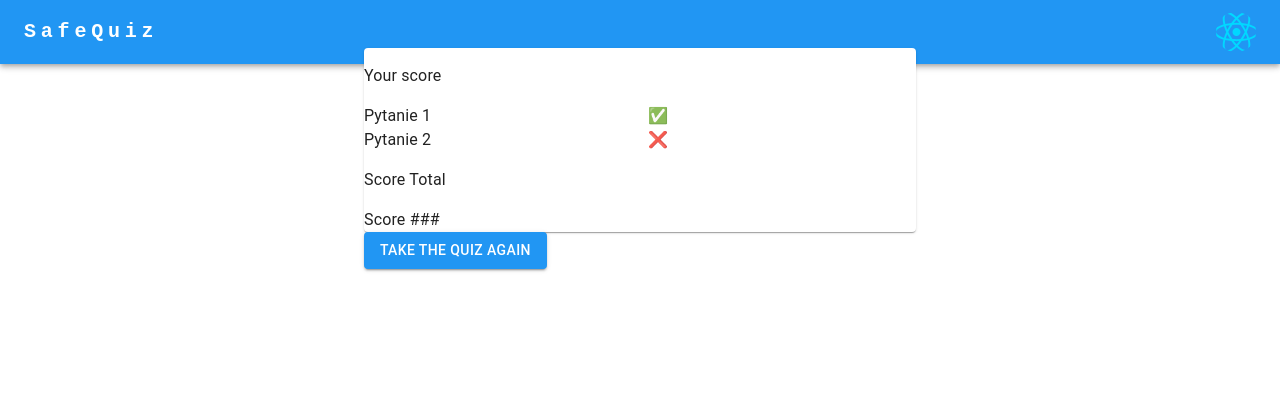
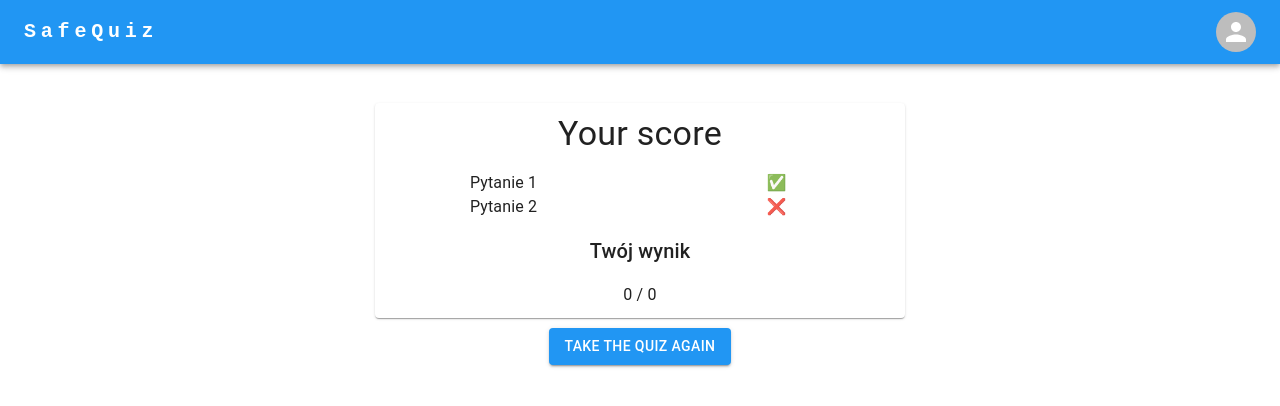
Before and after one commit to serpru/safe-quiz, a React (Vite) app: page /score in a window 1280 px wide. Shown: the top 406 px of the page. Built offline with nearby package versions, Linux system fonts and the light colour scheme.

Commit message:
Preparation for API

```diff
--- a/src/App.css
+++ b/src/App.css
@@ -9,7 +9,7 @@
 .quiz-question {
 }
 
-.quiz-question-body {
+.quiz-question-header {
   padding: 2% 2% 2% 2%;
 }
 
@@ -19,10 +19,17 @@
 }
 
 .quiz-button {
-  background-color: aquamarine;
   padding: 15px 15px 15px 15px;
   margin: 10% 10% 10% 10%;
 }
 
+.quiz-score {
+  padding: 2% 2% 2% 2%;
+}
+
+.quiz-score-body {
+  padding: 2% 0 2% 0;
+}
+
 body {
 }
--- a/src/components/Quiz.tsx
+++ b/src/components/Quiz.tsx
@@ -28,6 +28,46 @@ export default function Quiz() {
   const [question, setQuestion] = useState(question1);
   const [questionCounter, setQuestionCounter] = useState(1);
 
+  // Fetch, łączenie do API, prototyp
+  const [data, setData] = useState<Question | null>(null);
+  const [loading, setLoading] = useState(true);
+  const [error, setError] = useState(null);
+
+  useEffect(() => {
+    let body = new FormData();
+    body.append("id", questionCounter.toString());
+    fetch("https://pokeapi.co/api/v2/pokemon/ditto")
+      // dodać jako drugi argument (jak już będzie gotowe API {method: "POST",body: body,})
+      .then((response) => {
+        if (!response.ok) {
+          throw new Error(
+            `This is an HTTP error: The status is ${response.status}`
+          );
+        }
+        let questionFromAPI = {
+          body: "To jest pytanie z API",
+          answers: ["Fajnie", "Ok?", "Kłamstwo", "Modulo 7"],
+          userAnswer: 0,
+          correctAnswer: 0,
+        };
+        console.log("Pobranie pytania z API");
+        return JSON.stringify(questionFromAPI);
+      })
+      .then((actualData) => {
+        let obj: Question = JSON.parse(actualData);
+        setData(obj);
+        setError(null);
+      })
+      .catch((err) => {
+        setError(err.message);
+        setData(null);
+      })
+      .finally(() => {
+        setLoading(false);
+      });
+  }, [questionCounter]);
+  //######################################
+
   function getNextQuestion() {
     // GET pytanie z API
     console.log("Kolejne pytanie");
@@ -36,9 +76,13 @@ export default function Quiz() {
 
   return (
     <div className="quiz">
+      {loading && <div>Ładowanie pytania</div>}
+      {error && (
+        <div>{`There is a problem fetching the post data - ${error}`}</div>
+      )}
       {questionCounter <= numOfQuestions && (
         <QuizQuestion
-          question={question}
+          question={data}
           questionCounter={questionCounter}
           isLast={questionCounter === numOfQuestions}
           setQuestionCounter={setQuestionCounter}
--- a/src/components/QuizQuestion.tsx
+++ b/src/components/QuizQuestion.tsx
@@ -2,7 +2,7 @@ import { Button, Grid, Paper, Typography } from "@mui/material";
 import { Container } from "@mui/system";
 import Box from "@mui/system/Box";
 
-import { useState } from "react";
+import { useEffect, useState } from "react";
 import { Question } from "../models/Question";
 import QuizQuestionAnswer from "./QuizQuestionAnswer";
 import QuizQuestionAnswers from "./QuizQuestionAnswer";
@@ -10,7 +10,7 @@ import QuizQuestionHeader from "./QuizQuestionHeader";
 
 interface Props {
   questionCounter?: number;
-  question: Question;
+  question: Question | null;
   isLast: boolean;
   setQuestionCounter: (value: number) => void;
   getNextQuestion: () => void;
@@ -35,9 +35,9 @@ export default function QuizQuestion({
     //   userAnswer: answerIndex,
     // });
 
-    console.log("User answer " + question.userAnswer);
+    console.log("User answer " + question?.userAnswer);
     console.log("Answer index " + answerIndex);
-    if (question.userAnswer == question.correctAnswer) {
+    if (question?.userAnswer == question?.correctAnswer) {
       console.log("Odpowiedz poprawna!");
     }
   }
@@ -63,7 +63,7 @@ export default function QuizQuestion({
       <div className="quiz-question" key={questionCounter}>
         <div>
           <QuizQuestionHeader questionCounter={questionCounter}>
-            {question.body}
+            {question?.body}
           </QuizQuestionHeader>
         </div>
         <Box className="quiz-question-buttons">
@@ -73,7 +73,7 @@ export default function QuizQuestion({
             spacing={2}
             rowSpacing={2}
           >
-            {question.answers.map((answer, answerIndex) => (
+            {question?.answers.map((answer, answerIndex) => (
               <Grid item xs={6} key={answerIndex}>
                 <QuizQuestionAnswer
                   selectedItem={selectedItem}
--- a/src/components/QuizQuestionAnswer.tsx
+++ b/src/components/QuizQuestionAnswer.tsx
@@ -20,7 +20,7 @@ export default function QuizQuestionAnswer({
     <Box textAlign="center">
       <Button
         fullWidth
-        color={selectedItem === answerIndex ? "success" : "primary"}
+        color={"primary"}
         variant={selectedItem === answerIndex ? "contained" : "outlined"}
         onClick={() => onClick(answerIndex)}
       >
--- a/src/components/QuizScoreTable.tsx
+++ b/src/components/QuizScoreTable.tsx
@@ -1,5 +1,5 @@
-import { Button, Grid, Paper, Typography } from "@mui/material";
-import { useEffect } from "react";
+import { Box, Button, Grid, Paper, Typography } from "@mui/material";
+import { useEffect, useState } from "react";
 import { Question } from "../models/Question";
 
 let answerData: Question[] = [
@@ -27,6 +27,9 @@ interface Props {
 }
 
 export default function QuizScoreTable({ questions }: Props) {
+  const [correctScore, setCorrectScore] = useState<number>(0);
+  const [fullScore, setFullScore] = useState(0);
+
   function getDataFromAPI() {
     console.log("Pobieranie danych z API...");
   }
@@ -36,11 +39,19 @@ export default function QuizScoreTable({ questions }: Props) {
   }, []);
 
   return (
-    <>
-      <Paper elevation={1}>
-        <Grid container spacing={2}>
+    <div className="quiz quiz-score">
+      <Paper className="quiz-score-body" elevation={1}>
+        <Box textAlign="center">
+          <Grid
+            justifyContent={"space-evenly"}
+            container
+            rowSpacing={2}
+            spacing={2}
+          >
             <Grid item xs={12}>
-            <Typography>Your score</Typography>
+              <Typography variant="h4" align="center">
+                Your score
+              </Typography>
             </Grid>
             <Grid item xs={12}>
               {answerData.map((item, index) => {
@@ -61,16 +72,21 @@ export default function QuizScoreTable({ questions }: Props) {
               })}
             </Grid>
             <Grid item xs={12}>
-            <Typography>Score Total</Typography>
+              <Typography variant="h6">Twój wynik</Typography>
             </Grid>
             <Grid item xs={12}>
-            <Typography>Score ###</Typography>
+              <Typography>
+                {correctScore} / {fullScore}
+              </Typography>
             </Grid>
           </Grid>
+        </Box>
       </Paper>
+      <Box className="quiz-question-buttons" textAlign="center">
         <Button color="primary" variant="contained" href="/">
           Take the quiz again
         </Button>
-    </>
+      </Box>
+    </div>
   );
 }
--- a/src/components/ResponsiveAppBar.tsx
+++ b/src/components/ResponsiveAppBar.tsx
@@ -122,7 +122,7 @@ function ResponsiveAppBar() {
           <Box sx={{ flexGrow: 0 }}>
             <Tooltip title="Open settings">
               <IconButton onClick={handleOpenUserMenu} sx={{ p: 0 }}>
-                <Avatar alt="Remy Sharp" src="src/assets/react.svg" />
+                <Avatar alt="Remy Sharp" src="" />
               </IconButton>
             </Tooltip>
             <Menu
```
Lines whose indentation alone changed are shown as unchanged.
